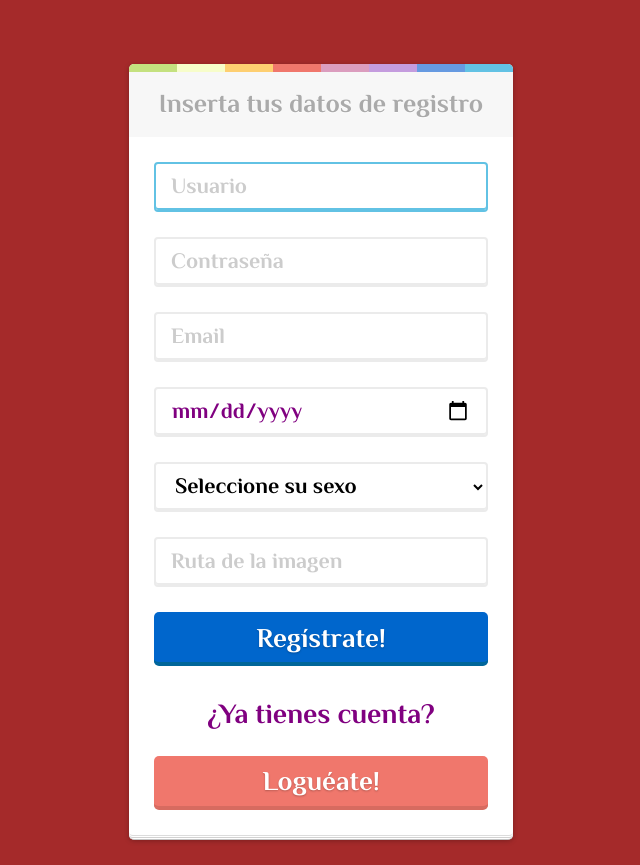
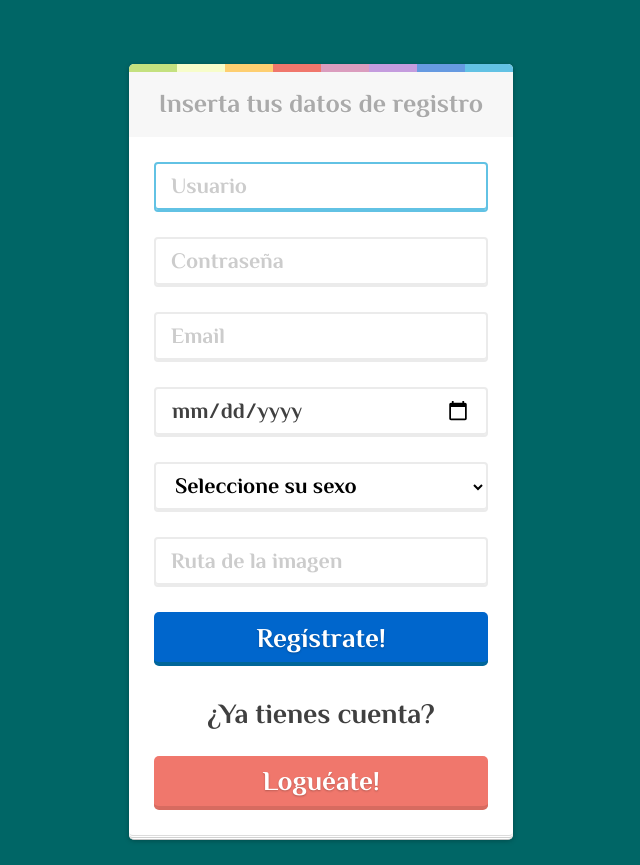
Before and after one commit to Marqzol/Blog_PHP, a PHP site: page /ProyectoBlog_v3/register.php in a window 1280 px wide. Shown: the whole page, without its empty margins (319-959 px from the left). Run offline with PHP 8.4, Linux system fonts and the light colour scheme.

Commit message:
Última modificación

```diff
--- a/css/style.css
+++ b/css/style.css
@@ -19,9 +19,7 @@ html, body {
 body {
   font-family: Philosopher Regular;
   color: #404040;
-  color: purple;
   background: #006666;
-  background-color: brown;
 }
 
 .access {
```
